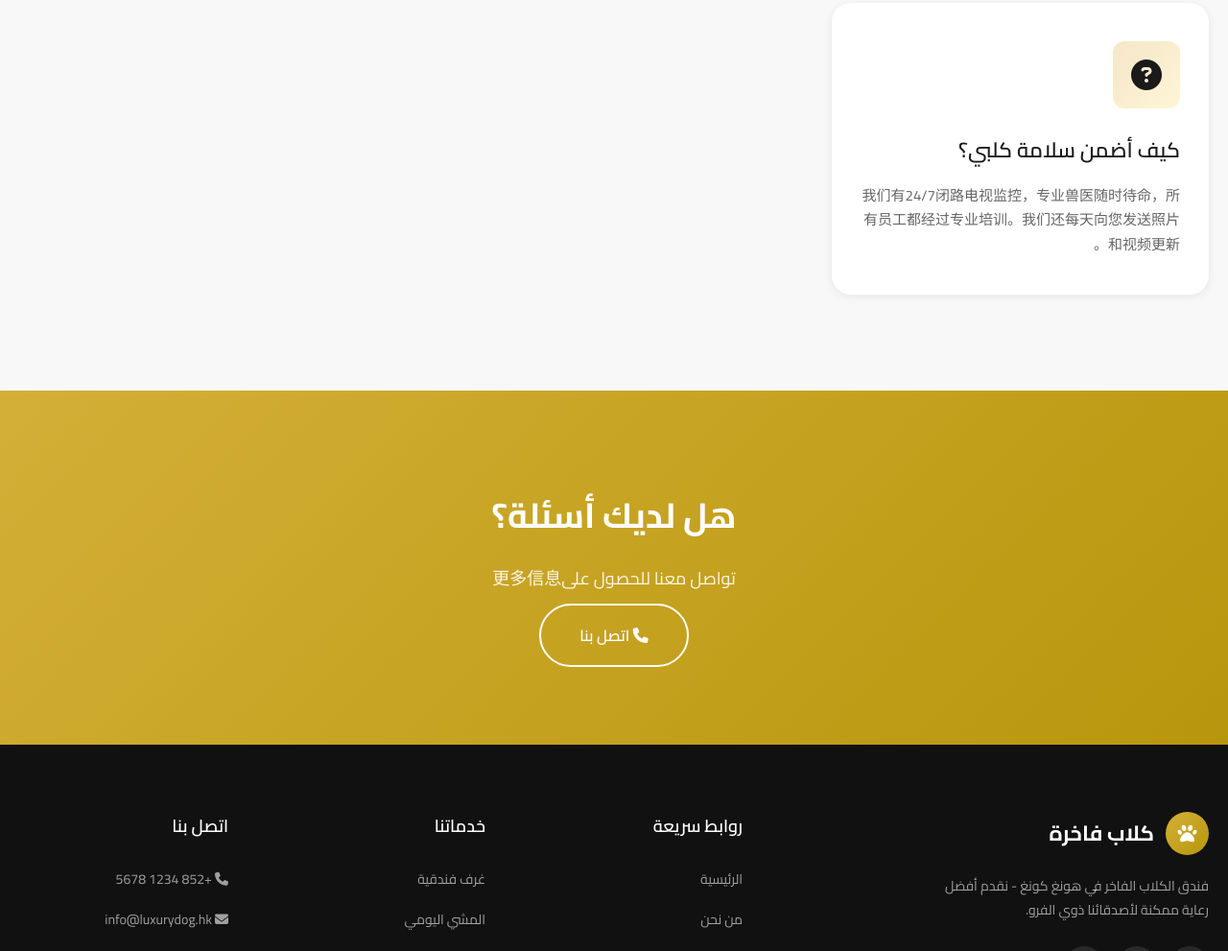
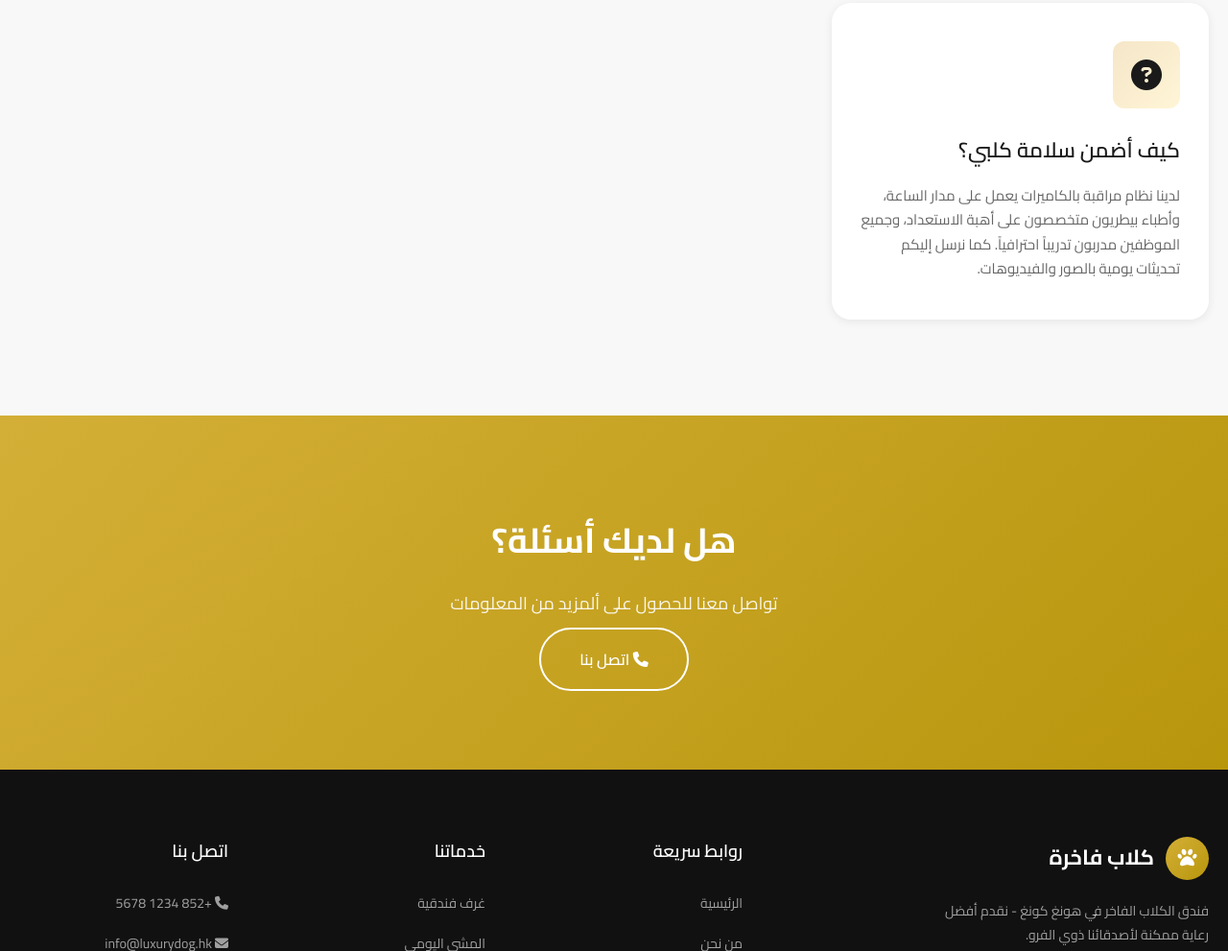
Before and after one commit to dezorfqsi-beep/doghotel, a plain HTML site: page packages.html in a window 1280 px wide. Shown: the part 3116-4107 px from the top of the page at 96% size. Drawn offline with Linux system fonts and the light colour scheme.

Commit message:
Update packages.html

```diff
--- a/packages.html
+++ b/packages.html
@@ -345,8 +345,7 @@
                     </div>
                     <h3 class="service-title">كيف أضمن سلامة كلبي؟</h3>
                     <p class="service-description">
-                       我们有24/7闭路电视监控，专业兽医随时待命，所有员工都经过专业培训。我们还每天向您发送照片和视频更新。
-                    </p>
+لدينا نظام مراقبة بالكاميرات يعمل على مدار الساعة، وأطباء بيطريون متخصصون على أهبة الاستعداد، وجميع الموظفين مدربون تدريباً احترافياً. كما نرسل إليكم تحديثات يومية بالصور والفيديوهات.                    </p>
                 </div>
             </div>
         </div>
@@ -359,7 +358,7 @@
                 هل لديك أسئلة؟
             </h2>
             <p style="font-size: 18px; color: rgba(255,255,255,0.9); margin-bottom: 30px;">
-                تواصل معنا للحصول على更多信息
+                تواصل معنا للحصول على ألمزيد من المعلومات
             </p>
             <a href="contact.html" class="btn-hero btn-secondary" style="border-color: white; color: white;">
                 <i class="fas fa-phone"></i> اتصل بنا
```
